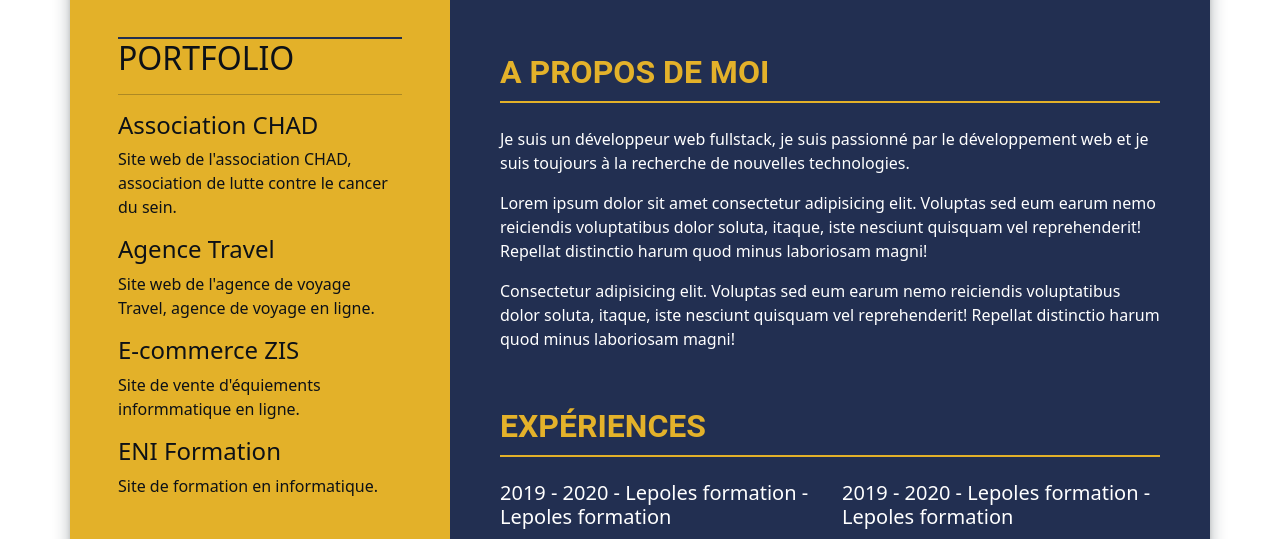
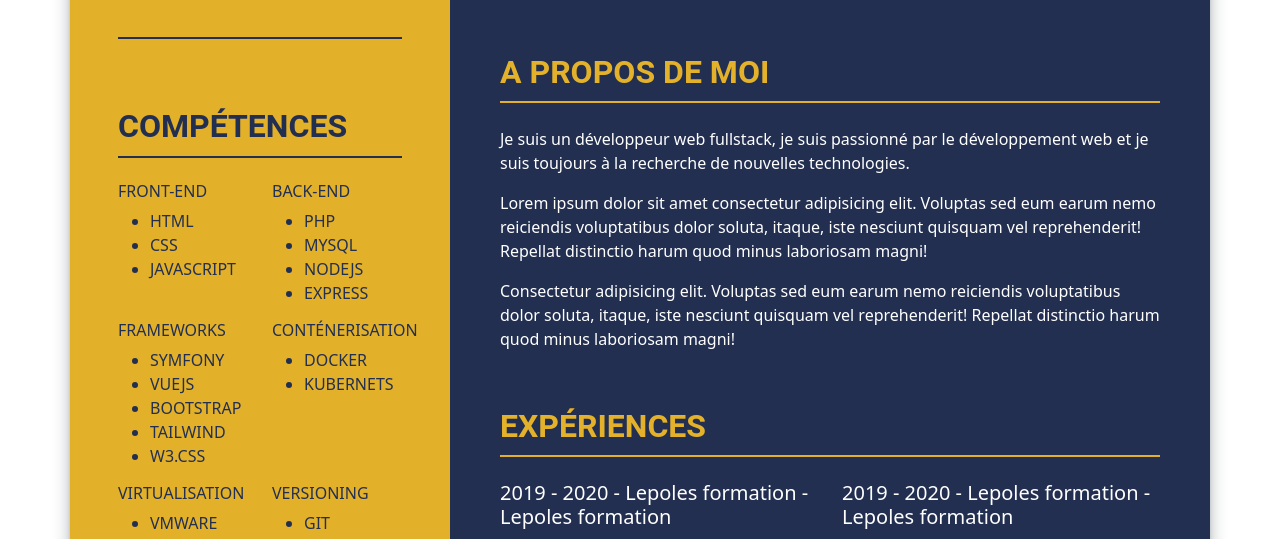
Before and after one commit to teamflp/projet-leploes, a plain HTML site: page index.html in a window 1280 px wide. Shown: the part 403-942 px from the top of the page. Drawn offline with nearby package versions, Linux system fonts and the light colour scheme; a script that the page names is missing; some icons are missing.

Commit message:
Modif du fichier css

```diff
--- a/css/styles.scss
+++ b/css/styles.scss
@@ -57,8 +57,25 @@ body {
         }
     }
 
-    .portfolio-card {
-        background-color: $yellow;
+    .skills{
+        width: 100%;
+        color: $white_1;
+        background-color: $darkblue;
+        padding: 20px 0 20px 0;
+        font-size: 1.5rem;
+        h2 {
+            color: $darkblue;
+            font-weight: 700;
+            padding-bottom: 10px;
+            margin-bottom: 3vh;
+            text-transform: uppercase;
+            border-bottom: $darkblue 2px solid;
+            font-family: 'Roboto', sans-serif;
+        }
+        p {
+            font-size: 1rem;
+            font-weight: 400;
+        }
     }
 }
 
--- a/index.html
+++ b/index.html
@@ -53,26 +53,66 @@
                          <div class="col-md-12 logo-card">
                               <img src="images/cv.webp" class="image-fluid logo" alt="Logo cv">
                          </div>
-                         <div class="col-md-12 portfolio-card">
-                              <h2>PORTFOLIO</h2>
-                              <hr>
-                              <h4>Association CHAD</h4>
-                              <p>Site web de l'association CHAD, association de lutte contre le cancer du sein.</p>
+                         <div class="col-md-12 mt-5 skills">
+                              <h2>Compétences</h2>
+                              <div class="row">
+                                   <div class="col-md-6">
+                                        <h3>Front-end</h3>
+                                        <ul>
+                                             <li>HTML</li>
+                                             <li>CSS</li>
+                                             <li>JAVASCRIPT</li>
+                                        </ul>
+                                   </div>
 
-                              <h4>Agence Travel</h4>
-                              <p>
-                                   Site web de l'agence de voyage Travel, agence de voyage en ligne.
-                              </p>
+                                   <div class="col-md-6">
+                                        <h3>Back-end</h3>
+                                        <ul>
+                                             <li>PHP</li>
+                                             <li>MYSQL</li>
+                                             <li>Nodejs</li>
+                                             <li>Express</li>
+                                        </ul>
+                                   </div>
 
-                              <h4>E-commerce ZIS</h4>
-                              <p>
-                                   Site de vente d'équiements informmatique en ligne.
-                              </p>
+                                   <div class="col-md-6">
+                                        <h3>Frameworks</h3>
+                                        <ul>
+                                             <li>Symfony</li>
+                                             <li>VueJs</li>
+                                             <li>Bootstrap</li>
+                                             <li>Tailwind</li>
+                                             <li>W3.CSS</li>
+                                        </ul>
+                                   </div>
 
-                              <h4>ENI Formation</h4>
-                              <p>
-                                   Site de formation en informatique.
-                              </p>
+                                   <div class="col-md-6">
+                                        <h3>Conténerisation</h3>
+                                        <ul>
+                                             <li>Docker</li>
+                                             <li>Kubernets</li>
+                                        </ul>
+                                   </div>
+
+                                   <div class="col-md-6">
+                                        <h3>Virtualisation</h3>
+                                        <ul>
+                                             <li>VMWare</li>
+                                             <li>Cloud </li>
+                                             <li>AWS</li>
+                                             <li>Microsoft Azure</li>
+                                        </ul>
+                                   </div>
+
+                                   <div class="col-md-6">
+                                        <h3>Versioning</h3>
+                                        <ul>
+                                             <li>Git</li>
+                                             <li>GitHub</li>
+                                             <li>GitLab</li>
+                                        </ul>
+                                   </div>
+                              </div>
                          </div>
                     </div>
 
```
Also changed, not shown: css/styles.css.
